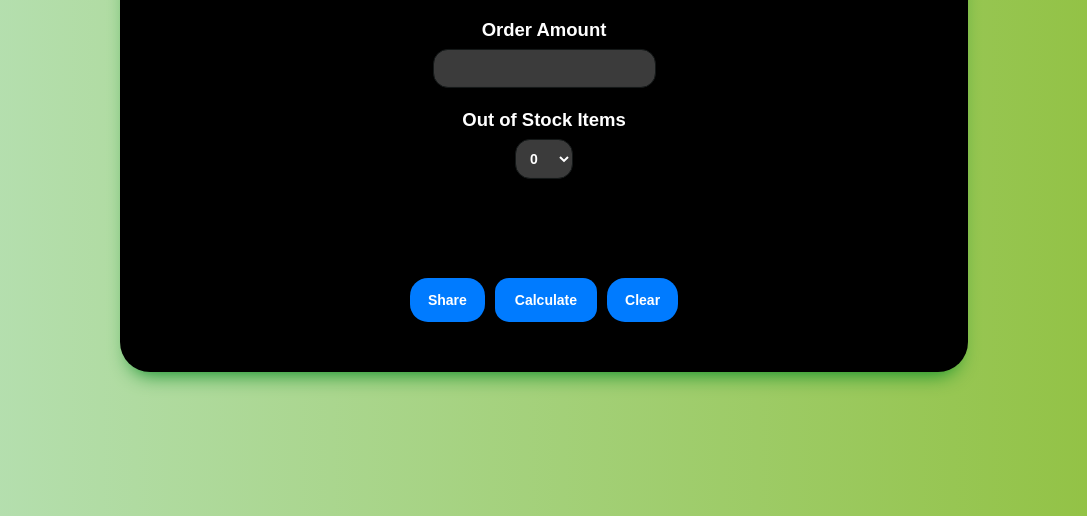
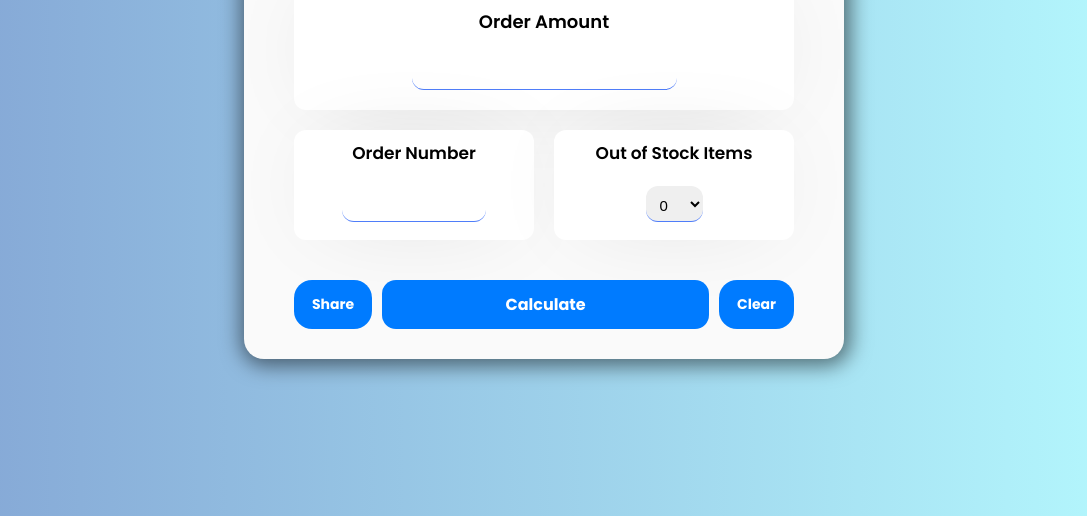
Before and after one commit to Msh1000/S2U, a plain HTML site: page index.html in a window 1280 px wide. Shown: the part 284-800 px from the top of the page, without its empty margins (96-1183 px from the left). Drawn offline with Linux system fonts and the light colour scheme; some packages are replaced by stand-ins of ours; a script that the page names is missing.

Commit message:
Add files via upload

```diff
--- a/index.html
+++ b/index.html
@@ -5,23 +5,33 @@
     <meta charset="UTF-8">
     <meta http-equiv="X-UA-Compatible" content="IE=edge">
     <meta name="viewport" content="width=device-width, initial-scale=1.0">
-  <title>SPAR2U Amount Calculator</title>
-  <link rel="stylesheet" type="text/css" href="style.css">
-    <script src="https://cdnjs.cloudflare.com/ajax/libs/clipboard.js/2.0.8/clipboard.min.js"></script>
-  <script src="script.js" defer></script>
+    <link rel="stylesheet" href="style.css">
+    <title>SPAR2U Calculator</title>
+    <script src="script.js"></script>
     <link rel="icon" href="S2UImage.png" type="image/png">
 </head>
+<body>
 
-<body>
-  <div class="wrapper">
-    <h1>SPAR2U Calculator :-)</h1>
-    <label for="numberInput">Order Amount</label>
-    <input type="number" id="numberInput" name="numberInput">
-    <br>
-    <br>
+    <div class="container">
+        <div class="box">
+          <h1>SPAR2U Calculator :-{ </h1>
+          <div class="content">
 
-    <label for="selectNumber">Out of Stock Items</label>
-    <select id="selectNumber" name="selectNumber">
+
+            <div class="input">
+                <label for="height">Order Amount</label>
+                <input type="number" id="numberInput" name=""numberInput" required>
+            </div>
+
+            <div class="containerHW">
+            <div class="inputH">
+              <label for="height">Order Number</label>
+              <input type="number" id="height">
+            </div>
+
+            <div class="inputW">
+              <label for="weight">Out of Stock Items</label>
+              <select id="weight" name="selectNumber" required>
               <option value="0">0</option>
               <option value="1">1</option>
               <option value="2">2</option>
@@ -34,29 +44,28 @@
               <option value="9">9</option>
               <option value="10">10</option>
             </select>
+            </div>
+          </div>
+
+
+
 
     <div id="textFieldContainer" readonly></div>
+    <p id="orderNumberOutput"></p>
     <p id="reservationFeeOutput"></p>
     <p id="totalOutput"></p>
     <p id="settlementAmountOutput"></p>
     <p id="refundAmountOutput"></p>
     <p id="warningMessage" class="warning"></p>
 
-
-    <!-- <button id="calculateButton">Calculate</button>
-	<button id="clearButton">Clear</button> -->
-    <br>
-    <br>
           <div class="button-container">
       <button id="copyAndSendButton" disabled>Share</button>
       <button id="calculateButton">Calculate</button>
       <button id="clearButton">Clear</button>
+    </div>
 
 
 
-    </div>
 
-  </div>
 </body>
-
 </html>
--- a/style.css
+++ b/style.css
@@ -1,119 +1,201 @@
-body {
-  color: white;
-  font-family: Arial, Helvetica, sans-serif;
-  background: linear-gradient(to right, #B7E1B7, #90c03d);
+/* Import Google Font - Poppins */
+@import url('https://fonts.googleapis.com/css2?family=Poppins:wght@400;500;600;700&display=swap');
+    *{
+    margin: 0;
+    padding: 0;
+    box-sizing: border-box;
+    font-family: 'Poppins', sans-serif;
+    }
+
+    body{
+    display: flex;
+    align-items: center;
+    justify-content: center;
+    min-height: 100vh;
+	 background: linear-gradient(to right, #83a4d4, #b6fbff);
+    }
+/*
+  .container {
+    min-width: 250px;
+  } */
+
+  .box {
+    width: 600px;
+    background: #fafafa;
+    border-radius: 20px;
+    text-align: center;
+    box-shadow: 2px 2px 20px 5px rgba(0,0,0,0.5);
+   min-height: 450px; /* Set a fixed starting height */
+    padding: 20px; /* Add some padding for better spacing */
+    box-sizing: border-box;
+  }
+
+  .warning {
+    font-weight: bold;
+    color: #FF0000;
+  }
+
+  p {
+  margin: 5px;
+  color: #4D4DFF;
+  text-align: center;
+  font-size: 18px;
+  font-family: 'Poppins', sans-serif;
+      font-weight: bold;
+
+}
+  h1 {
+  color: #9370DB;
+  /* Pearl Purple */
+ font-family: "Nunito", sans-serif;
+  /* Fancy font */
+  margin-bottom: 10px;
+  padding: 20px 0;
+  font-weight: bold;
+  text-align: center;
+  font-size: 40px;
+  }
+
+
+  .custom-number-input {
+  margin: 5px;
+  padding: 6px;
+  border: 2px solid #141818;
+  border-radius: 15px;
+  font-weight: bold;
+  text-align: center;
+  font-size: 17px;
+  outline: none;
+  border: none;
+  border-bottom: 1px solid #4f7df9;
+  font-family: "Nunito", sans-serif;
+  width: 30%;
 }
 
-span {
-  color: red;
+.custom-number-input::placeholder {
+    color: black;
+    font-family: "Nunito", sans-serif;
+    font-size: 15px;
 }
 
-.wrapper {
-  position: absolute;
-  top: 50%;
-  left: 50%;
-  transform: translate(-50%, -50%);
-  padding: 40px;
-  width: 60%;
-  background: black;
-  border-radius: 30px;
-  box-shadow: #0b8d26 0px 12px 20px -10px;
-  text-align: center;
-}
 
-/* Improved styles for labels */
-label {
-  display: block;
-  margin-bottom: 5px;
-  color: #fff;
-  font-size: 18.5px;
-  font-weight: bold;
-}
 
-#numberInput {
-  padding: 10px;
-  /* Adjust padding */
-  margin: 3px 0;
-  /* Adjust margins */
-  border: 0.5px solid #141818;
-  /* Adjust border thickness */
-  border-radius: 15px;
-  color: #FFFFFF;
-  font-size: 15px;
-  text-align: center;
-  font-weight: bold;
-  background-color: #3b3b3b;
-  /* Add more styles as needed */
-}
+   select {
+    font-size: 15px;
+    padding: 10px;
+    outline: none;
+        border: none;
+        border-bottom: 1px solid #4f7df9;
+        font-family: "Nunito", sans-serif;
+        height: 40%;
+        border-radius: 12px;
+  }
 
-/* Improved styles for input fields */
-/* Styles for the dynamically generated number input fields */
-.custom-number-input {
-  /* Add your custom styles here */
-  margin: 5px;
-  padding: 8px;
-  border: 2px solid #141818;
-  border-radius: 15px;
-  color: #FFFFFF;
-  box-shadow: 0px 2px 4px rgba(0, 0, 0, 0.3);
-  /* Add shadow */
-  font-weight: bold;
-  text-align: center;
-  font-size: 14px;
-  background-color: #3b3b3b;
-}
 
-/* Improved styles for dropdown select */
-select {
-  padding: 10px;
-  /* Adjust padding */
-  margin: 3px 0;
-  /* Adjust margins */
-  border: 0.5px solid #141818;
-  /* Adjust border thickness */
-  border-radius: 15px;
-  color: #FFFFFF;
-  font-size: 14px;
-  font-weight: bold;
-  background-color: #3b3b3b;
-}
+    .content {
+        padding: 0 30px;
 
-/* Existing styles for other elements */
-p {
-  margin: 5px;
-  color: #00BFFF;
-  text-align: center;
-  font-size: 17px;
-  padding: 3px;
-}
+    }
 
-#calculateButton {
-  padding: 14px 20px;
-  background-color: #007bff;
-  color: #fff;
-  border: none;
-  border-radius: 14px;
-  cursor: pointer;
-  text-align: center;
-  font-size: 14px;
-  font-weight: bold;
-}
+    .input {
+        background: #fff;
+        box-shadow: 0px 0px 95px -30px rgba(0, 0, 0, 0.15);
+        border-radius: 12px;
+        padding: 20px 0;
+        margin-bottom: 20px;
+    }
 
-h1 {
-  font-size: 45px;
-  color: #e21e38;
-  margin-bottom: 35px;
-  font-weight: bold;
-  text-shadow: 1px 1px 1px #3b3b3b;
-   font-family: 'optima', sans-serif;
-}
 
-.warning {
-  font-weight: bold;
-  color: #FF0000;
-}
+    .input label {
+        display: block;
+        font-size: 18px;
+        font-weight: 600;
+        color: #000;
+        margin-bottom: 20px;
+    }
 
-.button-container {
+
+    .input input {
+        outline: none;
+        border: none;
+        border-bottom: 1px solid #4f7df9;
+
+        text-align: center;
+        font-size: 20px;
+        height: 35px;    /* Set a fixed height for the input box */
+        font-family: "Nunito", sans-serif;
+          border-radius: 12px;
+    }
+
+
+
+
+    .inputW {
+        background: #fff;
+        box-shadow: 0px 0px 95px -30px rgba(0, 0, 0, 0.15);
+        border-radius: 12px;
+        padding: 10px 0;
+        margin-bottom: 20px;
+        width: 50%;
+        height: 110px;
+
+    }
+
+
+    .inputW label {
+        display: block;
+        font-size: 17px;
+        font-weight: 600;
+        color: #000;
+        margin-bottom: 20px;
+    }
+   .inputW input {
+        outline: none;
+        border: none;
+        border-bottom: 1px solid #4f7df9;
+
+        text-align: center;
+        font-size: 28px;
+        font-family: "Nunito", sans-serif;
+        border-radius: 12px;
+    }
+
+    .inputH {
+        background: #fff;
+        box-shadow: 0px 0px 95px -30px rgba(0, 0, 0, 0.15);
+        border-radius: 12px;
+        padding: 10px 0;
+        margin-bottom: 20px;
+        margin-right: 20px;
+        width: 50%;
+        width: 50%;
+        height: 110px;
+
+    }
+
+
+    .inputH label {
+        display: block;
+        font-size: 17px;
+        font-weight: 600;
+        color: #000;
+        margin-bottom: 20px;
+    }
+   .inputH input {
+        outline: none;
+        border: none;
+        border-bottom: 1px solid #4f7df9;
+        padding: 10px;
+        text-align: center;
+        font-size: 18px;
+        font-family: "Nunito", sans-serif;
+        width: 60%;
+        height: 40%;
+        border-radius: 12px;
+    }
+
+   .button-container {
+  margin-top: 20px;
   display: flex;
   justify-content: center;
   gap: 10px;
@@ -144,3 +226,71 @@ h1 {
   font-size: 14px;
   font-weight: bold;
 }
+
+#calculateButton {
+  cursor: pointer;
+    color: #fff;
+    background-color: #007bff;
+    font-size: 16px;
+    border-radius: 14px;
+    padding: 12px 0;
+    width: 100%;
+    outline: none;
+    border: none;
+    transition: all 0.5s;
+    font-weight: bold;
+}
+button.calculate {
+    cursor: pointer;
+    font-family: "Nunito", sans-serif;
+    color: #fff;
+    background: rgb(97,138,254,1);
+    font-size: 16px;
+    border-radius: 7px;
+    padding: 12px 0;
+    width: 100%;
+    outline: none;
+    border: none;
+    transition: all 0.5s;
+  }
+  button.calculate:hover {
+    background: #0044ff;
+  }
+
+
+
+.result {
+    padding: 10px 20px;
+  }
+  .result p {
+    font-weight: 600;
+    font-size: 22px;
+    color: #000;
+    margin-bottom: 15px;
+  }
+  .result #result {
+    font-size: 36px;
+    font-weight: 900;
+    color: #4f7df9;
+    background-color: #eaeaea;
+    display: inline-block;
+    padding: 7px 20px;
+    border-radius: 55px;
+    margin-bottom: 25px;
+  }
+
+.containerHW {
+    display: flex;
+    justify-content: space-around;
+    align-items: center;
+}
+
+
+
+
+
+
+
+
+
+}
```
Also changed, not shown: script.js (+17 -9 lines). Lines whose indentation alone changed are shown as unchanged.
